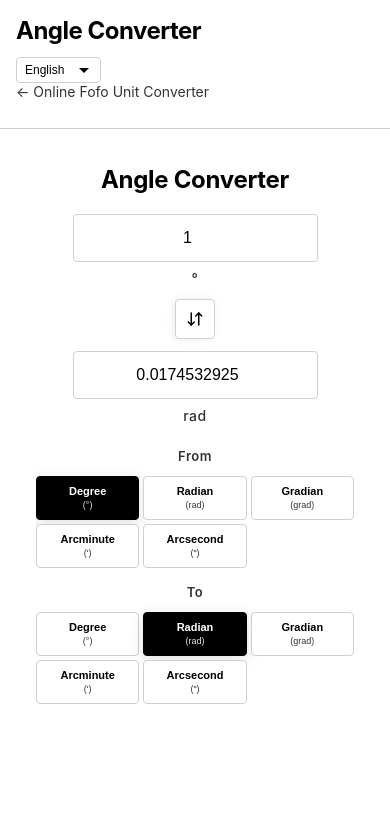
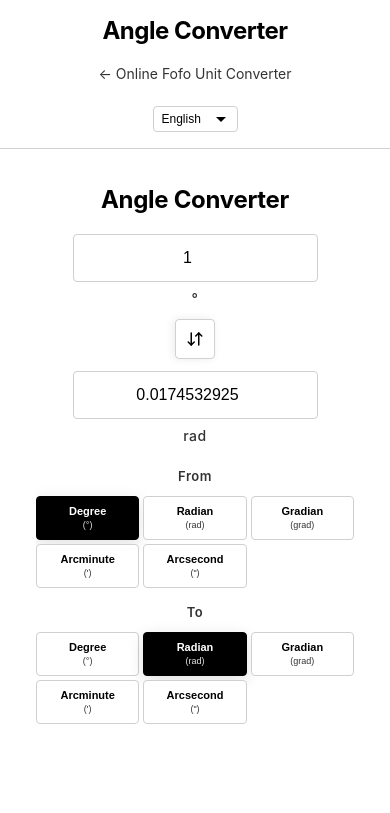
Before and after one commit to fffshiyu/FoFoFreeCoverter, a React (Vite) app: page /angle-converter in a window 390 px wide. Shown: the top 813 px of the page. Built offline with nearby package versions, Linux system fonts and the light colour scheme; a web font is replaced by a local one.

Commit message:
Fix subpage content centering - restore homepage styles

```diff
--- a/src/pages/ConverterPage.css
+++ b/src/pages/ConverterPage.css
@@ -14,30 +14,35 @@
   max-width: 1600px;
   margin: 0 auto;
   display: flex;
-  justify-content: space-between;
+  flex-direction: column;
   align-items: center;
   position: relative;
+}
+
+.header-language-selector {
+  position: absolute;
+  right: 0;
+  top: 0;
 }
 
 .converter-page-title {
   font-size: 32px;
   font-weight: 700;
   color: var(--text-primary);
-  margin: 0;
+  margin: 0 0 12px 0;
   letter-spacing: -0.5px;
   flex: 1;
   text-align: center;
 }
 
 .back-to-home {
-  position: absolute;
-  left: 0;
-  top: 50%;
-  transform: translateY(-50%);
+  display: block;
+  text-align: center;
   font-size: 14px;
   color: var(--text-secondary);
   text-decoration: none;
   transition: color 0.15s ease;
+  margin-top: 8px;
 }
 
 .back-to-home:hover {
@@ -60,12 +65,16 @@
 
 .converter-page-main {
   flex: 1;
-  max-width: 1400px;
+  max-width: 900px;
   margin: 0 auto;
   display: flex;
   flex-direction: column;
   gap: 40px;
-  align-items: center;
+  width: 100%;
+}
+
+.converter-page-main > * {
+  width: 100%;
 }
 
 .converter-examples {
@@ -82,6 +91,7 @@
   color: var(--text-primary);
   margin: 0 0 24px 0;
   letter-spacing: -0.3px;
+  text-align: center;
 }
 
 .examples-grid {
@@ -153,20 +163,16 @@
   }
 
   .back-to-home {
-    position: static;
-    transform: none;
     margin-bottom: 12px;
-    display: block;
   }
 
-  .converter-page-header-content {
-    flex-direction: column;
-    align-items: flex-start;
-    gap: 12px;
+  .header-language-selector {
+    position: static;
+    margin-top: 12px;
   }
 
   .converter-page-title {
-    text-align: left;
+    text-align: center;
     width: 100%;
   }
 
--- a/src/pages/ConverterPage.tsx
+++ b/src/pages/ConverterPage.tsx
@@ -39,16 +39,25 @@ const examples: Record<UnitCategory, Array<{ from: string; fromValue: number; to
     { from: 'meter', fromValue: 1, to: 'foot', toValue: 3.28084 },
     { from: 'kilometer', fromValue: 1, to: 'mile', toValue: 0.621371 },
     { from: 'inch', fromValue: 1, to: 'centimeter', toValue: 2.54 },
+    { from: 'yard', fromValue: 1, to: 'meter', toValue: 0.9144 },
+    { from: 'mile', fromValue: 1, to: 'kilometer', toValue: 1.60934 },
+    { from: 'foot', fromValue: 1, to: 'meter', toValue: 0.3048 },
   ],
   weight: [
     { from: 'kilogram', fromValue: 1, to: 'pound', toValue: 2.20462 },
     { from: 'pound', fromValue: 1, to: 'kilogram', toValue: 0.453592 },
     { from: 'ounce', fromValue: 1, to: 'gram', toValue: 28.3495 },
+    { from: 'ton', fromValue: 1, to: 'kilogram', toValue: 1000 },
+    { from: 'gram', fromValue: 1000, to: 'kilogram', toValue: 1 },
+    { from: 'stone', fromValue: 1, to: 'kilogram', toValue: 6.35029 },
   ],
   temperature: [
     { from: 'celsius', fromValue: 0, to: 'fahrenheit', toValue: 32 },
     { from: 'celsius', fromValue: 100, to: 'fahrenheit', toValue: 212 },
     { from: 'celsius', fromValue: -40, to: 'fahrenheit', toValue: -40 },
+    { from: 'fahrenheit', fromValue: 32, to: 'celsius', toValue: 0 },
+    { from: 'celsius', fromValue: 25, to: 'fahrenheit', toValue: 77 },
+    { from: 'kelvin', fromValue: 273.15, to: 'celsius', toValue: 0 },
   ],
   volume: [
     { from: 'liter', fromValue: 1, to: 'gallon', toValue: 0.264172 },
@@ -119,6 +128,9 @@ const examples: Record<UnitCategory, Array<{ from: string; fromValue: number; to
     { from: 'USD', fromValue: 1, to: 'EUR', toValue: 0.92 },
     { from: 'USD', fromValue: 1, to: 'GBP', toValue: 0.79 },
     { from: 'CNY', fromValue: 1, to: 'USD', toValue: 0.14 },
+    { from: 'USD', fromValue: 1, to: 'JPY', toValue: 150 },
+    { from: 'EUR', fromValue: 1, to: 'GBP', toValue: 0.86 },
+    { from: 'USD', fromValue: 1, to: 'CNY', toValue: 7.2 },
   ],
 };
 
@@ -174,9 +186,11 @@ export default function ConverterPage() {
           <h1 className="converter-page-title">
             {t[categoryLabels[category]]} {t.converter}
           </h1>
-          <LanguageSelector currentLanguage={language} onLanguageChange={setLanguage} />
+          <a href="/" className="back-to-home">← {t.siteName}</a>
+          <div className="header-language-selector">
+            <LanguageSelector currentLanguage={language} onLanguageChange={setLanguage} />
+          </div>
         </div>
-        <a href="/" className="back-to-home">← {t.siteName}</a>
       </header>
 
       <div className="converter-page-layout">
```
